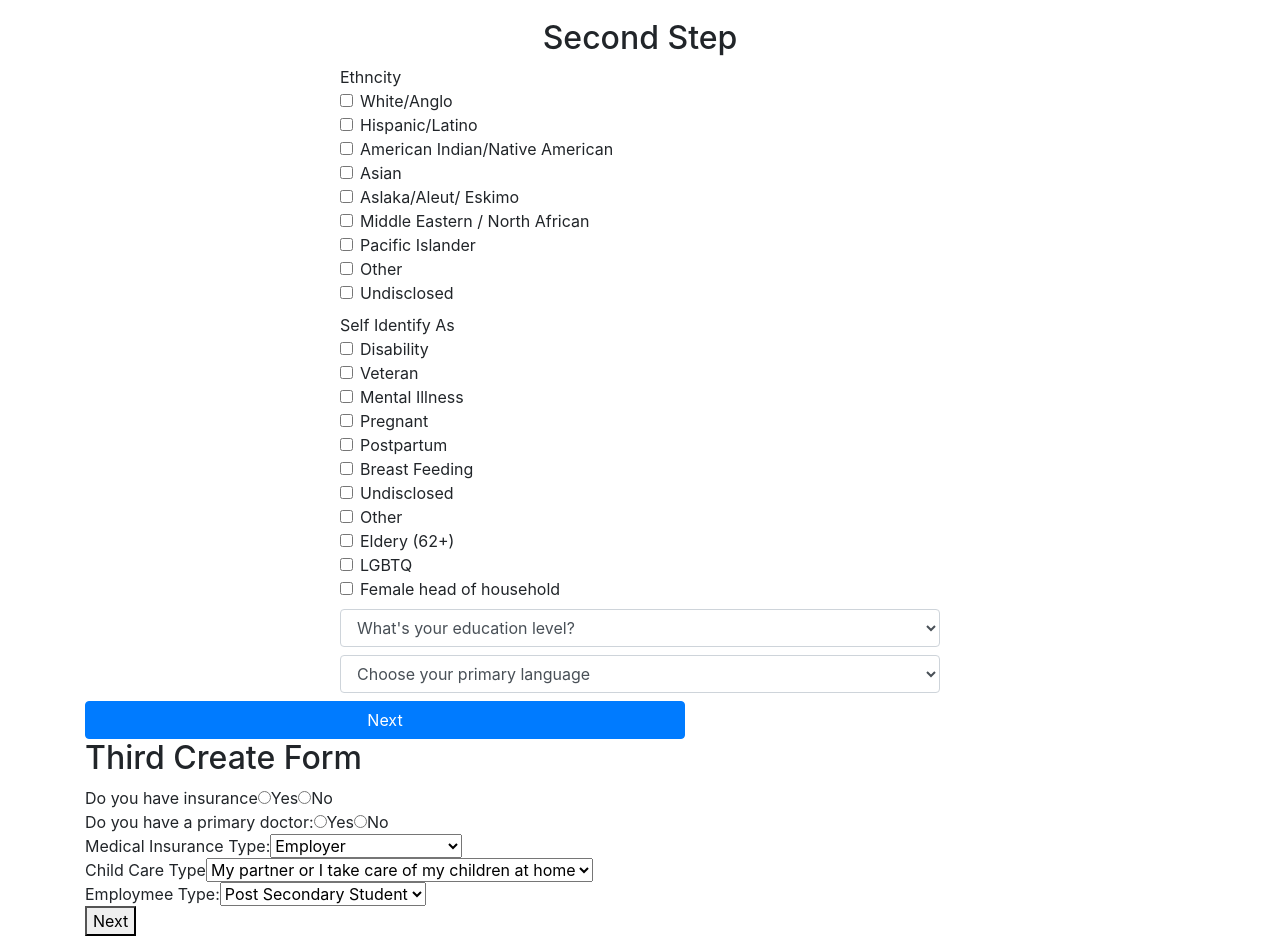
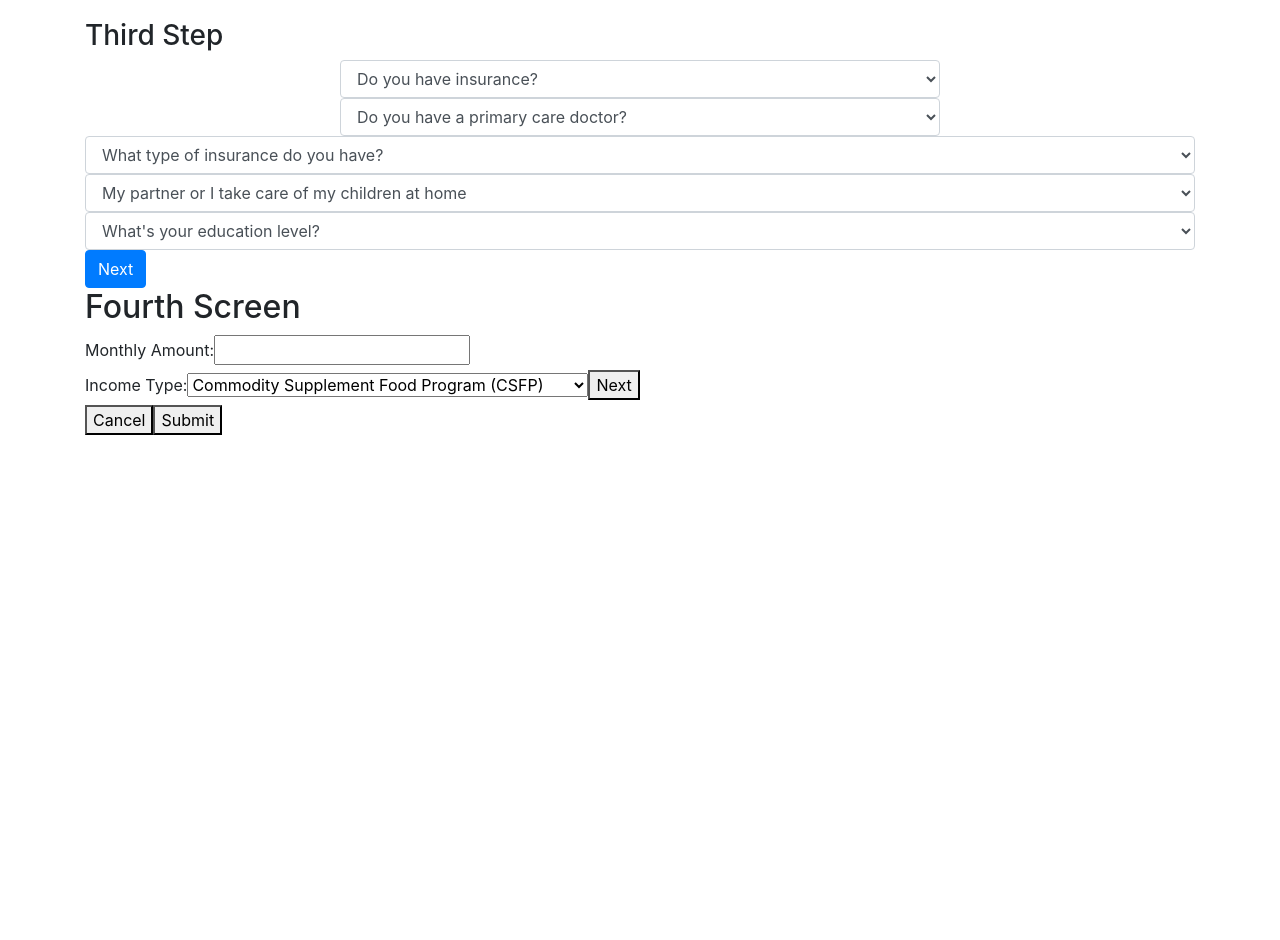
Before and after one commit to raghav1397/ophacks, a React (Create React App) app in the folder client/: page /newuser in a window 1280 px wide. Shown: the part 820-1760 px from the top of the page. After the commit the page ends 1255 px from the top, so only its background shows below. Built offline with nearby package versions, Linux system fonts and the light colour scheme.

Commit message:
boostrao other
bootstrap other

```diff
--- a/client/src/components/ThirdCreateFormScreen.js
+++ b/client/src/components/ThirdCreateFormScreen.js
@@ -1,15 +1,18 @@
 import React, { Component } from 'react';
-import {Row,Col} from 'react-bootstrap';
+import { Row, Col, Form, Button } from 'react-bootstrap';
 
 export default class ThirdCreateFormScreen extends Component {
 
-    constructor(){
+    constructor() {
         super();
-        this.state ={
+        this.state = {
             form3: {
                 medicalInsType: '',
+                insuranceHave: '',
                 childCareType: '',
-                employeeType: ''
+                employeeType: '',
+                primaryDoctor: '',
+
             }
 
         }
@@ -18,11 +21,11 @@ export default class ThirdCreateFormScreen extends Component {
         this.onClick = this.onClick.bind(this);
     }
 
-    onSubmit(event){
+    onSubmit(event) {
         event.preventDefault();
         //this.props.handler(this.state);
     }
-    onClick(event){
+    onClick(event) {
         event.preventDefault();
         this.props.handler(this.state);
         this.props.changeButton(3);
@@ -38,34 +41,20 @@ export default class ThirdCreateFormScreen extends Component {
         return (
             <Row className="third-create-step">
                 <Col>
-                <form onSubmit={this.onSubmit}>
-                    <h2>Third Create Form</h2>
-                    <div className="insurnace">
-                        <span>Do you have insurance</span>
-                        <input type="radio" name="insurancehave" value="yes"
-                        // checked={this.state.selectedOption === 'yes'}
-                        // onChange={this.handleOptionChange.bind(this, 'haveInsurance')}
-                        /><span>Yes</span>
-                        <input type="radio" name="insurancehave" value="no"
-                        // checked={this.state.selectedOption === 'no'}
-                        // onChange={this.handleOptionChange.bind(this, 'haveInsurance')}
-                        /><span>No</span>
-                    </div>
-                    <div className="primary-doctor">
-                        <span>Do you have a primary doctor:</span>
-                        <input type="radio" name="primarydoctor" value="yes"
-                        // checked={this.state.selectedOption === 'yes'}
-                        // onChange={this.handleOptionChange.bind(this, 'havePrimaryDoctor')}
-                        /><span>Yes</span>
-                        <input type="radio" name="primarydoctor" value="no"
-                        // checked={this.state.selectedOption === 'no'}
-                        // onChange={this.handleOptionChange.bind(this, 'havePrimaryDoctor')}
-                        /><span>No</span>
-                    </div>
-                    <div className="medical-type">
-                        <span>Medical Insurance Type:</span>
-                        <select name="medicaltype"
-                        value={this.state.form3.medicalInsType} onChange={this.handleChange.bind(this, 'medicalInsType')}>
+                    <h3>Third Step</h3>
+                    <Form onSubmit={this.onSubmit}>
+                        <Form.Control as="select" name="insurancehave" value={this.state.form3.insuranceHave} onChange={this.handleChange.bind(this, 'insuranceHave')} className="input-create-control">
+                            <option value="" selected disabled hidden>Do you have insurance?</option>
+                            <option value="Yes">Yes</option>
+                            <option value="No">No</option>
+                        </Form.Control>
+                        <Form.Control as="select" name="primaryDoctor" value={this.state.form3.primaryDoctor} onChange={this.handleChange.bind(this, 'primaryDoctor')} className="input-create-control">
+                            <option value="" selected disabled hidden> Do you have a primary care doctor?</option>
+                            <option value="yes">Yes</option>
+                            <option value="no">No</option>
+                        </Form.Control>
+                        <Form.Control as="select" name="medicaltype" value={this.state.form3.medicalInsType} onChange={this.handleChange.bind(this, 'medicalInsType')}>
+                            <option value="" selected disabled hidden>What type of insurance do you have?</option>
                             <option value="employer">Employer</option>
                             <option value="private">Private</option>
                             <option value="ahcss">ahcss</option>
@@ -73,23 +62,16 @@ export default class ThirdCreateFormScreen extends Component {
                             <option value="militarty">Military</option>
                             <option value="none">none</option>
                             <option value="other">other</option>
-                        </select>
-                    </div>
-                    <div className="child-care-type">
-                        <span>Child Care Type</span>
-                        <select name="childcaretype"
-                        value={this.state.form3.childCareType} onChange={this.handleChange.bind(this, 'childCareType')}>
+                        </Form.Control>
+                        <Form.Control as="select" name="childCareType" value={this.state.form3.childCareType} onChange={this.handleChange.bind(this, 'childCareType')}>
                             <option value="mypartnerori">My partner or I take care of my children at home</option>
                             <option value="headstart">Headstart</option>
                             <option value="childcarecenter">Child Care Center/ Preschool Program</option>
                             <option value="familychildcarehome">Family Child Care Home</option>
                             <option value="relativeneighbor">Relative/Neighbor or babysitter</option>
-                        </select>
-                    </div>
-                    <div className="employement-type">
-                        <span>Employmee Type:</span>
-                        <select name="employeetype"
-                        value={this.state.form3.employeeType} onChange={this.handleChange.bind(this, 'employeeType')}>
+                        </Form.Control>
+                        <Form.Control as="select" name="emplyoeType" value={this.state.form3.employeeType} onChange={this.handleChange.bind(this, 'employeeType')}>
+                            <option value="" selected disabled none>What's your education level?</option>
                             <option value="postsecondarystudent">Post Secondary Student</option>
                             <option value="fulltime">Full Time</option>
                             <option value="parttime">Part Time</option>
@@ -97,12 +79,12 @@ export default class ThirdCreateFormScreen extends Component {
                             <option value="none">None</option>
                             <option value="undisclosed">Undisclosed</option>
                             <option value="other">Other</option>
-                        </select>
-                    </div>
-                    <button onClick={this.onClick}>Next</button>
-                </form>
+                        </Form.Control>
+                        <Button onClick={this.onClick}>Next</Button>
+                    </Form>
+
                 </Col>
-            </Row>
-                )
-            }
-        }
+            </Row >
+        )
+    }
+}
--- a/client/src/pages/CreateUserPage.js
+++ b/client/src/pages/CreateUserPage.js
@@ -113,7 +113,6 @@ export default class CreateUserPage extends Component {
                 </Row>
                 {/*  <FirstCreateFormScreen handler={this.handler} />*/}
 
-                <SecondCreateFormScreen handler={this.handler} />
                 <ThirdCreateFormScreen handler={this.handler} />
                 <FourCreateFormScreen handler={this.handler} />
                 <button type="cancel">Cancel</button>
```
